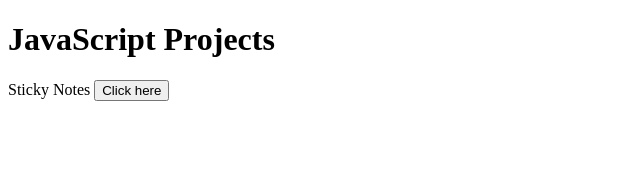
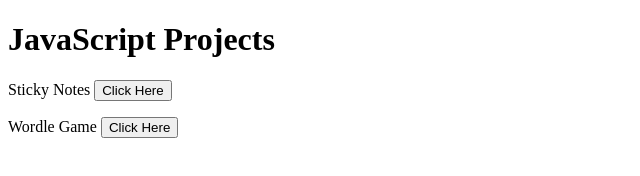
Before and after one commit to venkat-1962/javascript-projects, a plain HTML site: page index.html in a window 1280 px wide. Shown: the whole page, without its empty margins (0-640 px from the left). Drawn offline with Linux system fonts and the light colour scheme.

Commit message:
Update index.html

```diff
--- a/index.html
+++ b/index.html
@@ -11,9 +11,17 @@
       Sticky Notes
       <a href="https://venkat-1962.github.io/javascript-projects/Project1.html">
           <button>
-            Click here
+            Click Here
           </button>
       </a>
     </p>
+    <p>
+        Wordle Game
+        <a href="https://venkat-1962.github.io/javascript-projects/Project2.html">
+            <button>
+                Click Here
+            </button>
+        </a>
+    </p>
 </body>
 </html>
```
